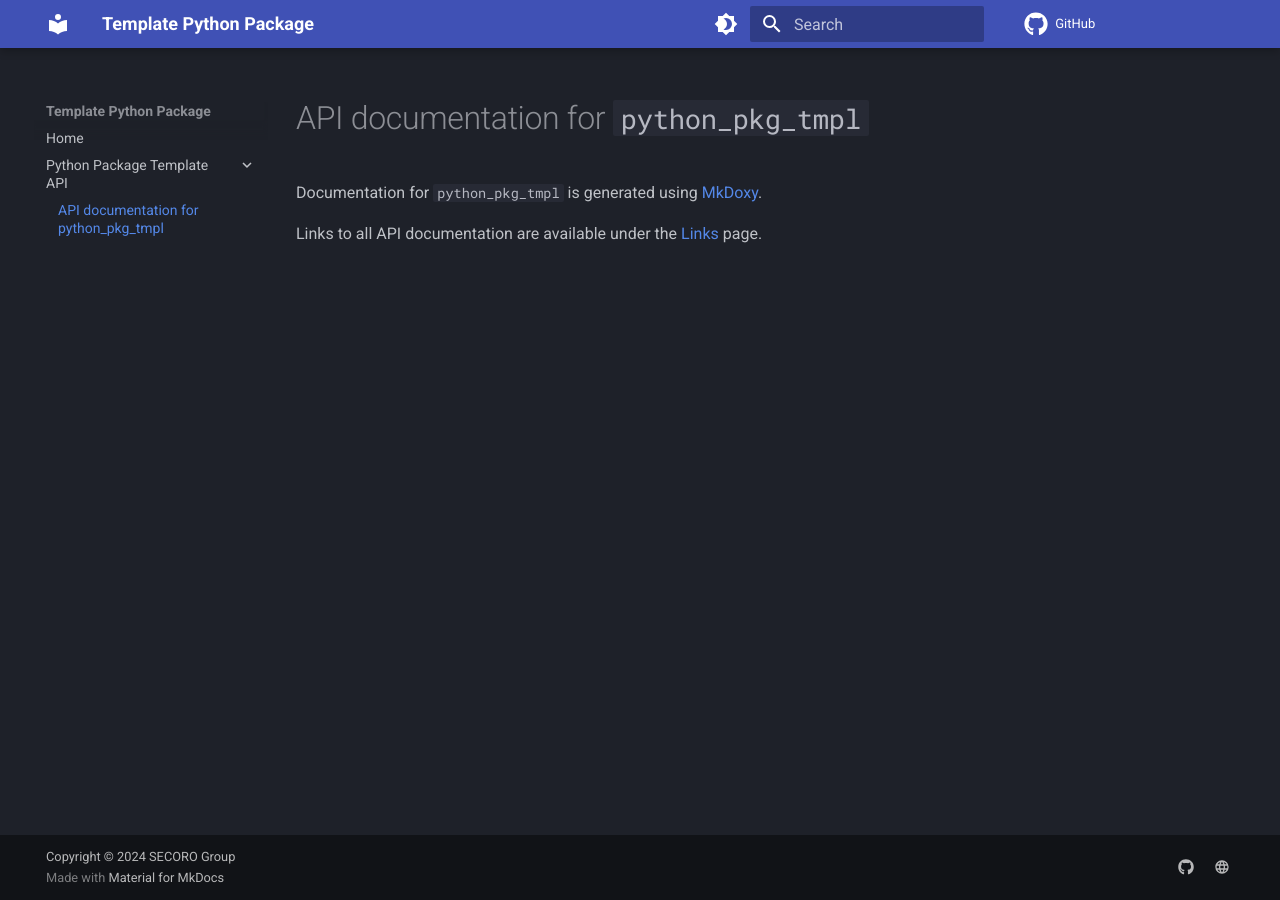
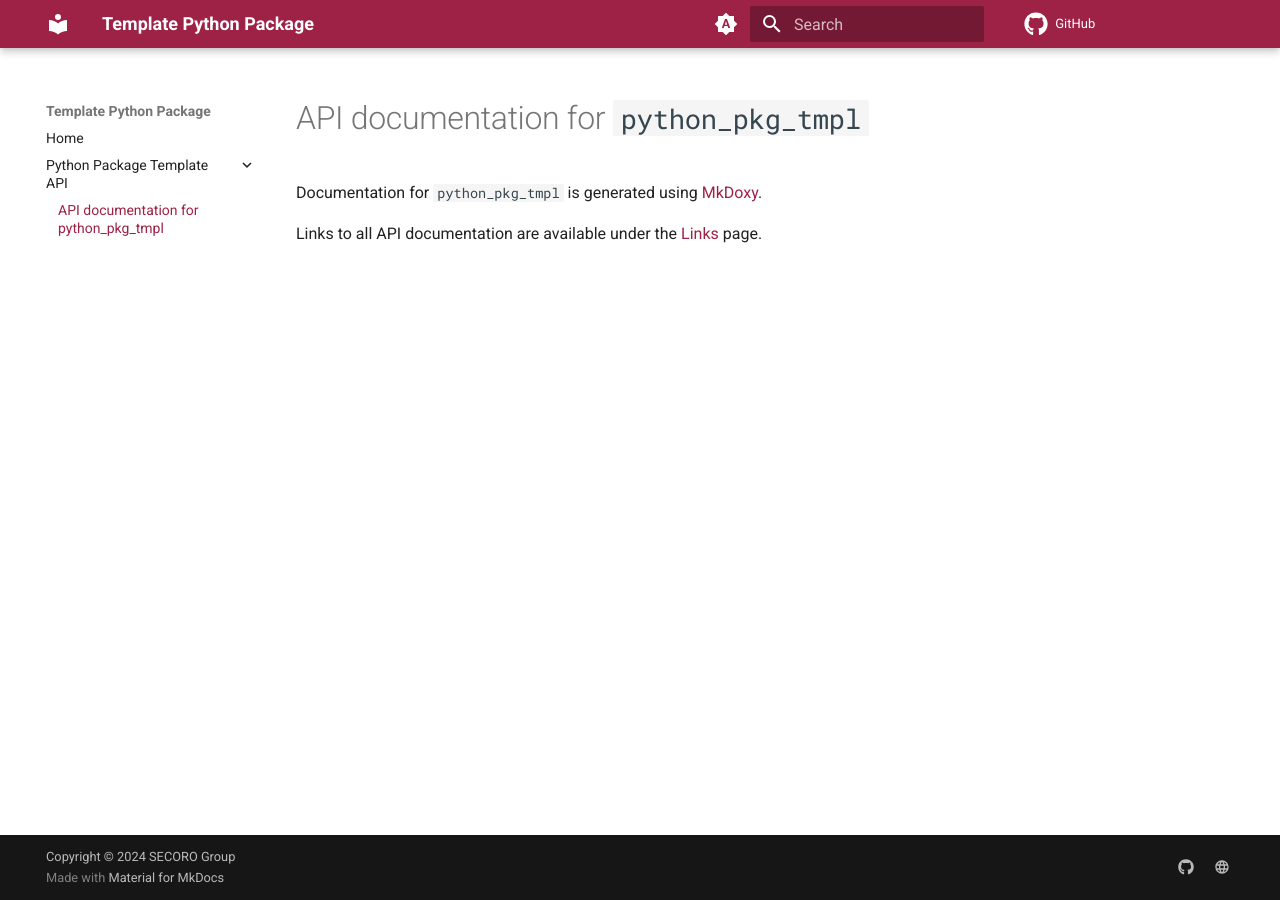
Before and after one commit to secorolab/python-pkg-template, an MkDocs documentation site: the page built from docs/python-pkg-tmpl/index.md, in a window 1280 px wide. Built offline with MkDocs 1.6.1 and Material for MkDocs 9.7.7, drawn with Linux system fonts in a browser that asks for light colours; comment, search, counter and statistics services are not loaded.

Commit message:
add styles for uni bremen, test build page

```diff
--- /dev/null
+++ b/docs/styles/extra.css
@@ -0,0 +1,6 @@
+:root {
+  --md-primary-fg-color:        #9d2246;
+  --md-primary-fg-color--light: #d50c2f;
+  --md-primary-fg-color--dark:  #9d2246;
+  --md-accent-fg-color:         #f39ca9;
+}
--- a/mkdocs.yml
+++ b/mkdocs.yml
@@ -14,14 +14,29 @@ theme:
   icon:
     repo: fontawesome/brands/github
   palette:
-    - scheme: slate
+    # Palette toggle for automatic mode
+    - media: "(prefers-color-scheme)"
+      primary: custom
+      accent: custom
       toggle:
-        icon: material/brightness-4
+        icon: material/brightness-auto
         name: Switch to light mode
-    - scheme: default
+    # Palette toggle for light mode
+    - media: "(prefers-color-scheme: light)"
+      scheme: default
+      primary: custom
+      accent: custom
       toggle:
         icon: material/brightness-7
         name: Switch to dark mode
+    # Palette toggle for dark mode
+    - media: "(prefers-color-scheme: dark)"
+      scheme: slate
+      primary: custom
+      accent: custom
+      toggle:
+        icon: material/brightness-4
+        name: Switch to system preference
 
 plugins:
   - search
@@ -35,6 +50,9 @@ plugins:
             FILE_PATTERNS: "*.py"
             RECURSIVE: True
 
+extra_css:
+  - styles/extra.css
+
 extra:
   social:
     - icon: fontawesome/brands/github
```
Also changed, not shown: 1 other file.
